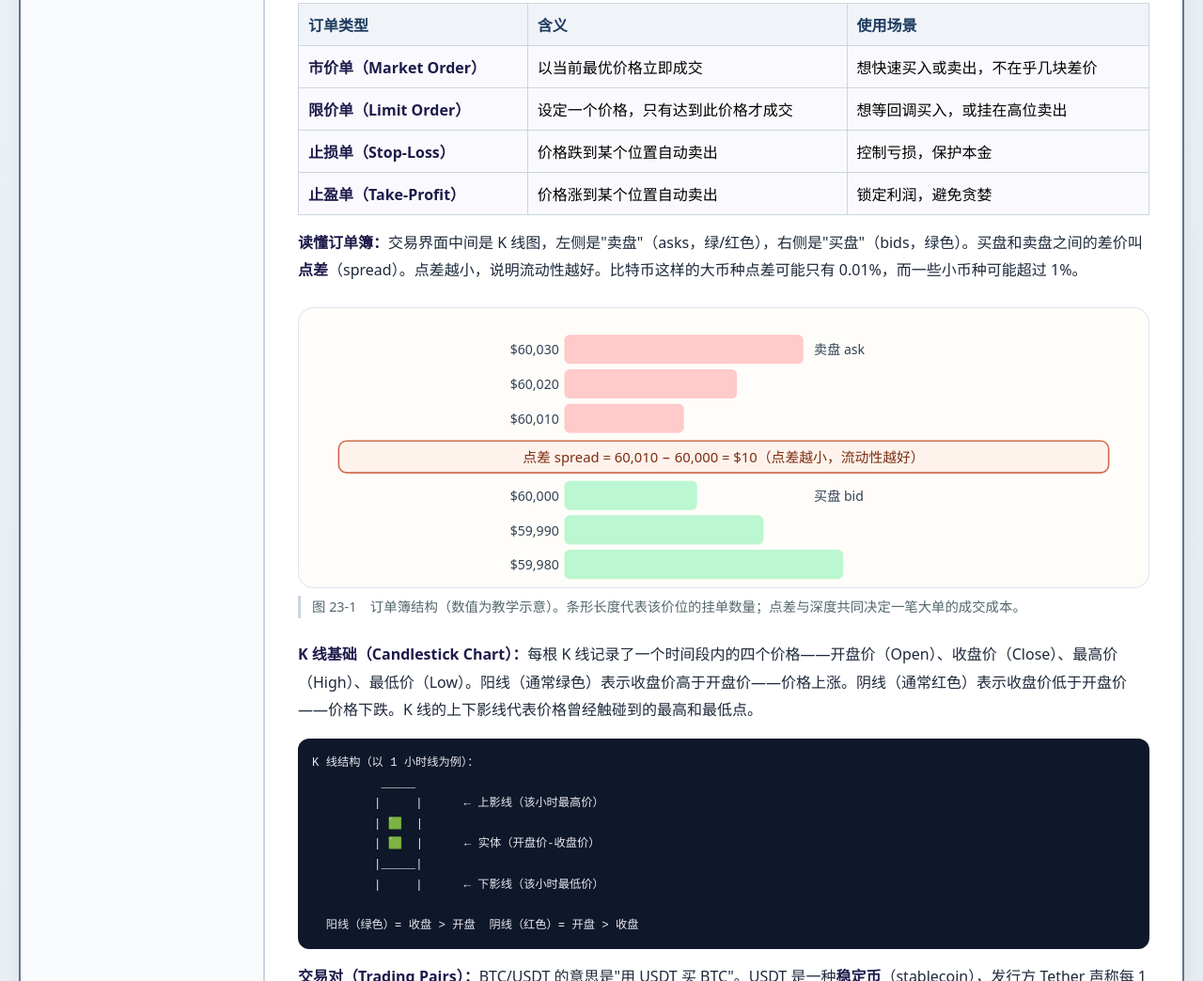
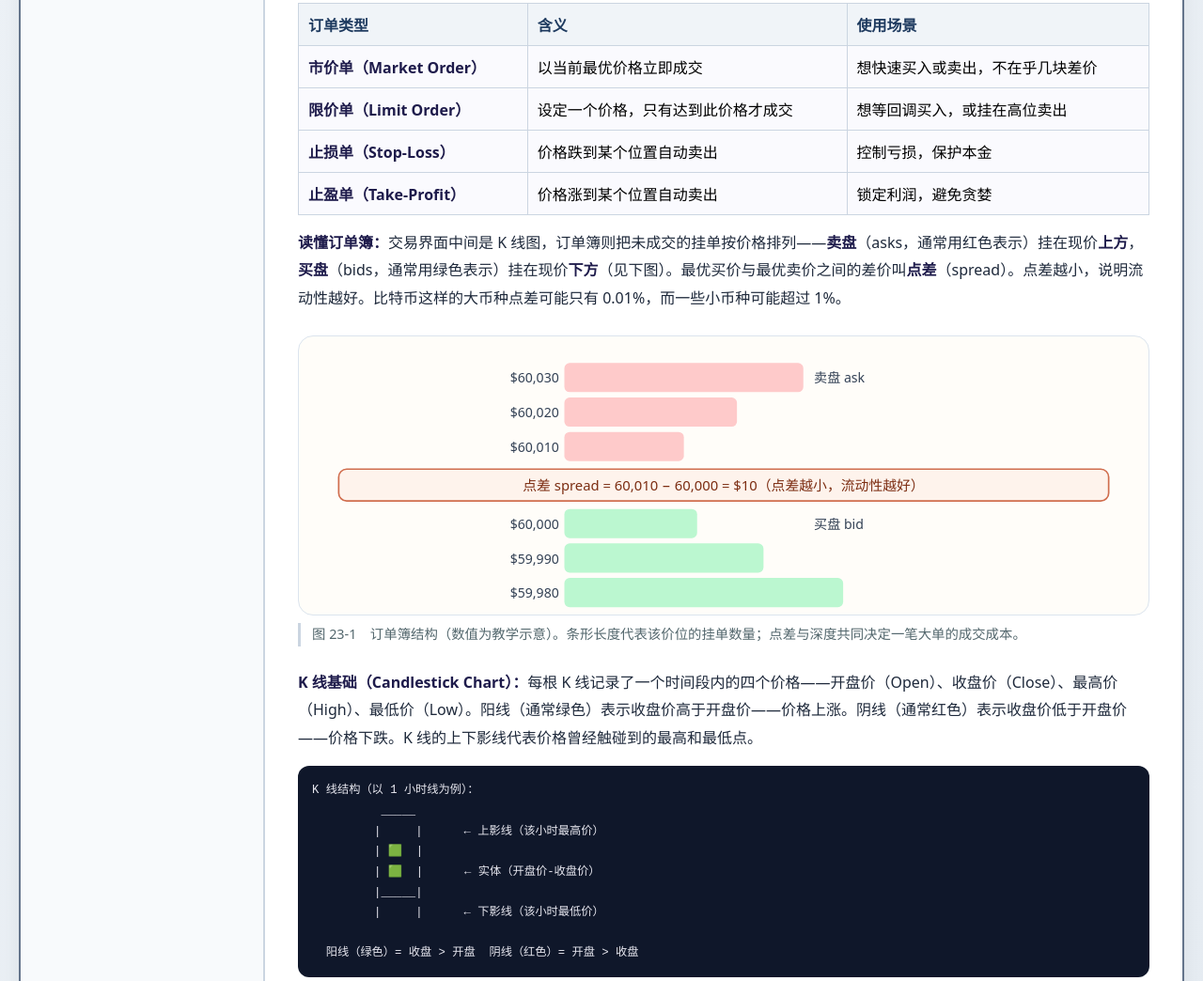
Before and after one commit to 1998x-stack/cryptocurrency-tutorial, a plain HTML site: page 23.html in a window 1280 px wide. Shown: the part 1583-2627 px from the top of the page at 94% size. Drawn offline with Linux system fonts and the light colour scheme.

Commit message:
fix(cryptocurrency-tutorial): align order-book description with its figure in chapter 23

```diff
--- a/23.html
+++ b/23.html
@@ -117,7 +117,7 @@
   </tbody>
 </table>
 
-<p><strong>读懂订单簿：</strong>交易界面中间是 K 线图，左侧是"卖盘"（asks，绿/红色），右侧是"买盘"（bids，绿色）。买盘和卖盘之间的差价叫<strong>点差</strong>（spread）。点差越小，说明流动性越好。比特币这样的大币种点差可能只有 0.01%，而一些小币种可能超过 1%。</p>
+<p><strong>读懂订单簿：</strong>交易界面中间是 K 线图，订单簿则把未成交的挂单按价格排列——<strong>卖盘</strong>（asks，通常用红色表示）挂在现价<strong>上方</strong>，<strong>买盘</strong>（bids，通常用绿色表示）挂在现价<strong>下方</strong>（见下图）。最优买价与最优卖价之间的差价叫<strong>点差</strong>（spread）。点差越小，说明流动性越好。比特币这样的大币种点差可能只有 0.01%，而一些小币种可能超过 1%。</p>
 
 <figure class="article-figure">
 <svg role="img" viewBox="0 0 640 210" aria-labelledby="fig23ob-title fig23ob-desc">
```
